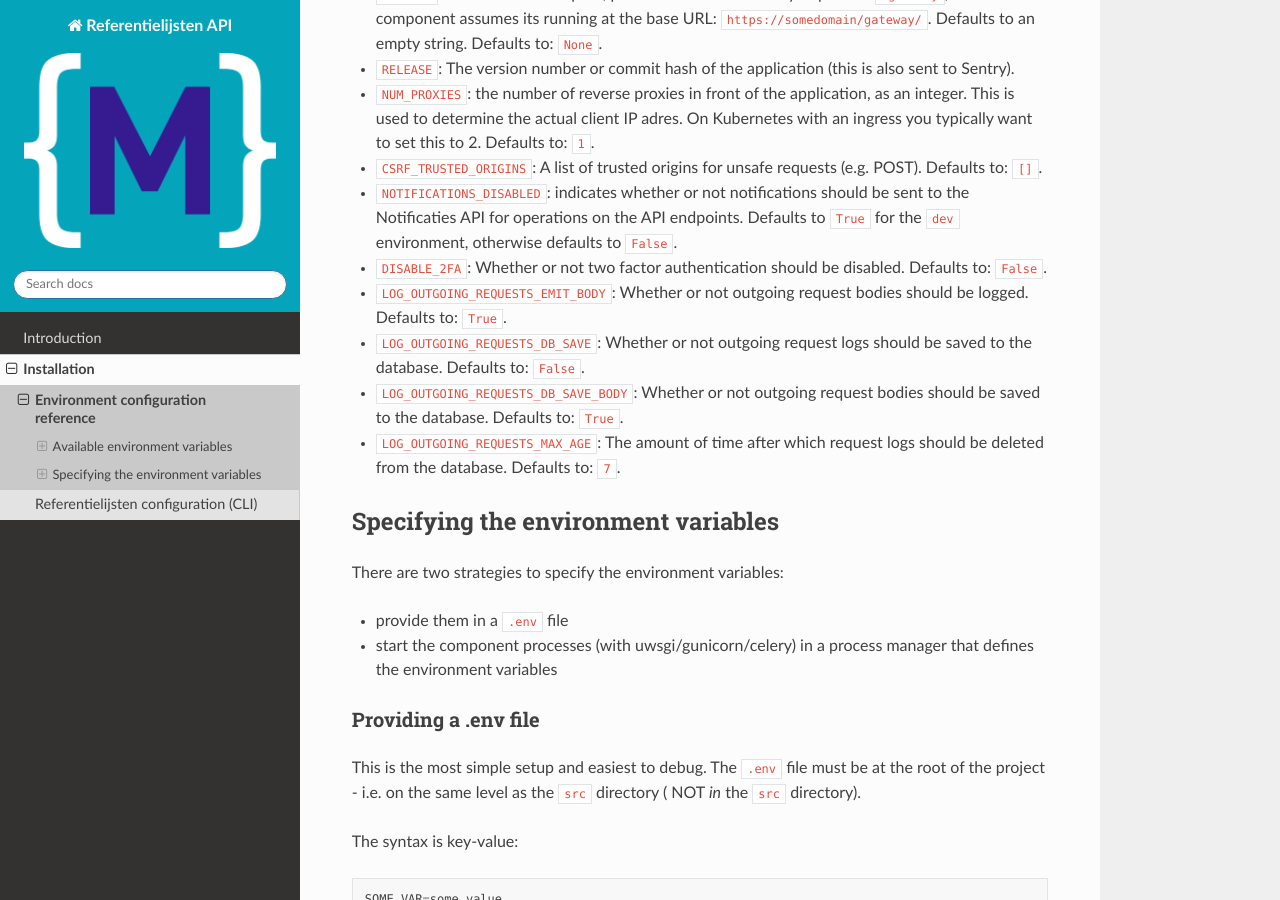
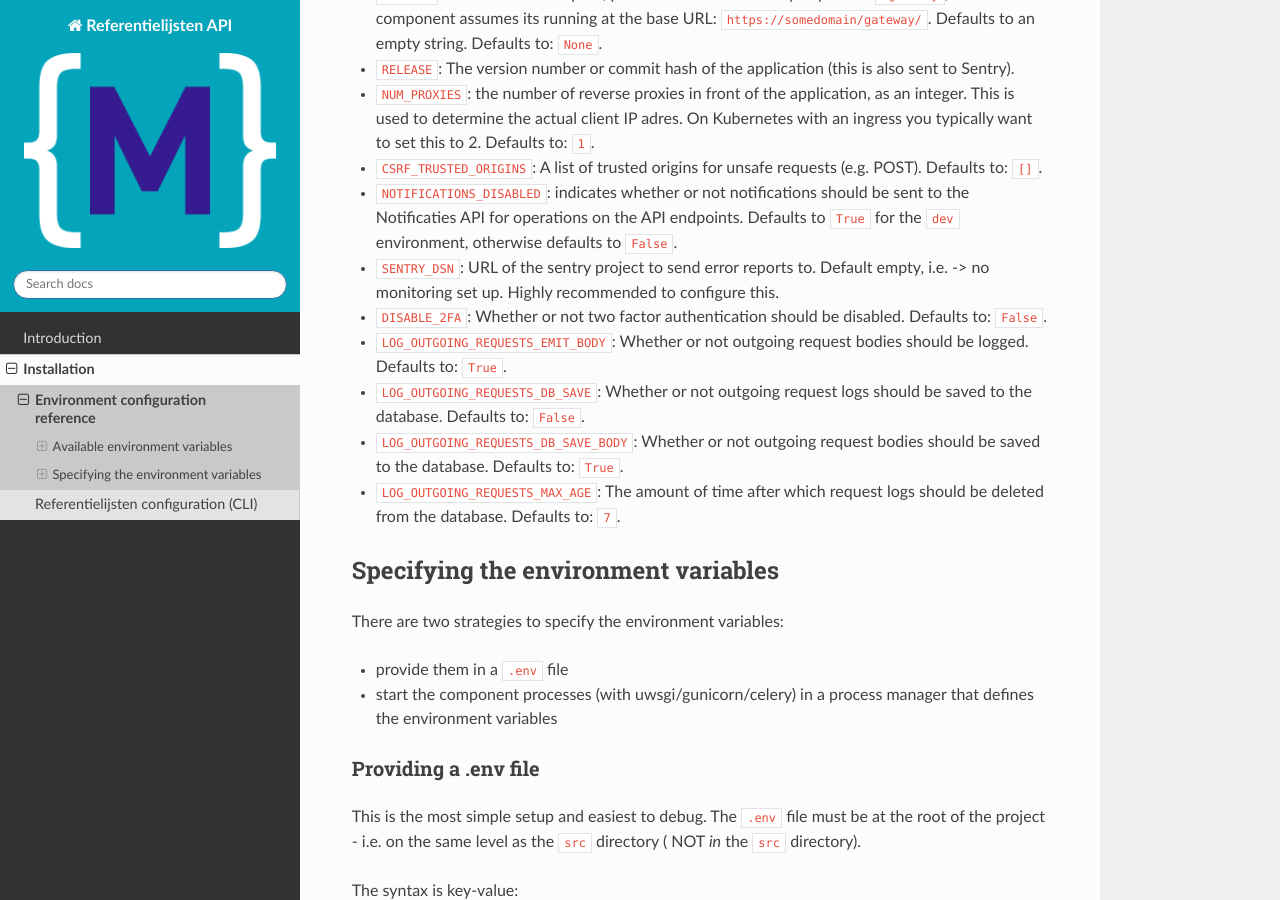
Before and after one commit to maykinmedia/referentielijsten, a Sphinx documentation site: the page built from docs/installation/config.rst, in a window 1280 px wide and 900 px high, scrolled down 2718 px. Built offline with Sphinx 7.4.7 and the Read the Docs theme 3.1.0, drawn with Linux system fonts in a browser that asks for light colours.

Commit message:
:memo: Regenerate envvar docs after OAF upgrade

```diff
--- a/docs/installation/config.rst
+++ b/docs/installation/config.rst
@@ -90,6 +90,7 @@ Optional
 * ``NUM_PROXIES``: the number of reverse proxies in front of the application, as an integer. This is used to determine the actual client IP adres. On Kubernetes with an ingress you typically want to set this to 2. Defaults to: ``1``.
 * ``CSRF_TRUSTED_ORIGINS``: A list of trusted origins for unsafe requests (e.g. POST). Defaults to: ``[]``.
 * ``NOTIFICATIONS_DISABLED``: indicates whether or not notifications should be sent to the Notificaties API for operations on the API endpoints. Defaults to ``True`` for the ``dev`` environment, otherwise defaults to ``False``.
+* ``SENTRY_DSN``: URL of the sentry project to send error reports to. Default empty, i.e. -> no monitoring set up. Highly recommended to configure this.
 * ``DISABLE_2FA``: Whether or not two factor authentication should be disabled. Defaults to: ``False``.
 * ``LOG_OUTGOING_REQUESTS_EMIT_BODY``: Whether or not outgoing request bodies should be logged. Defaults to: ``True``.
 * ``LOG_OUTGOING_REQUESTS_DB_SAVE``: Whether or not outgoing request logs should be saved to the database. Defaults to: ``False``.
```
